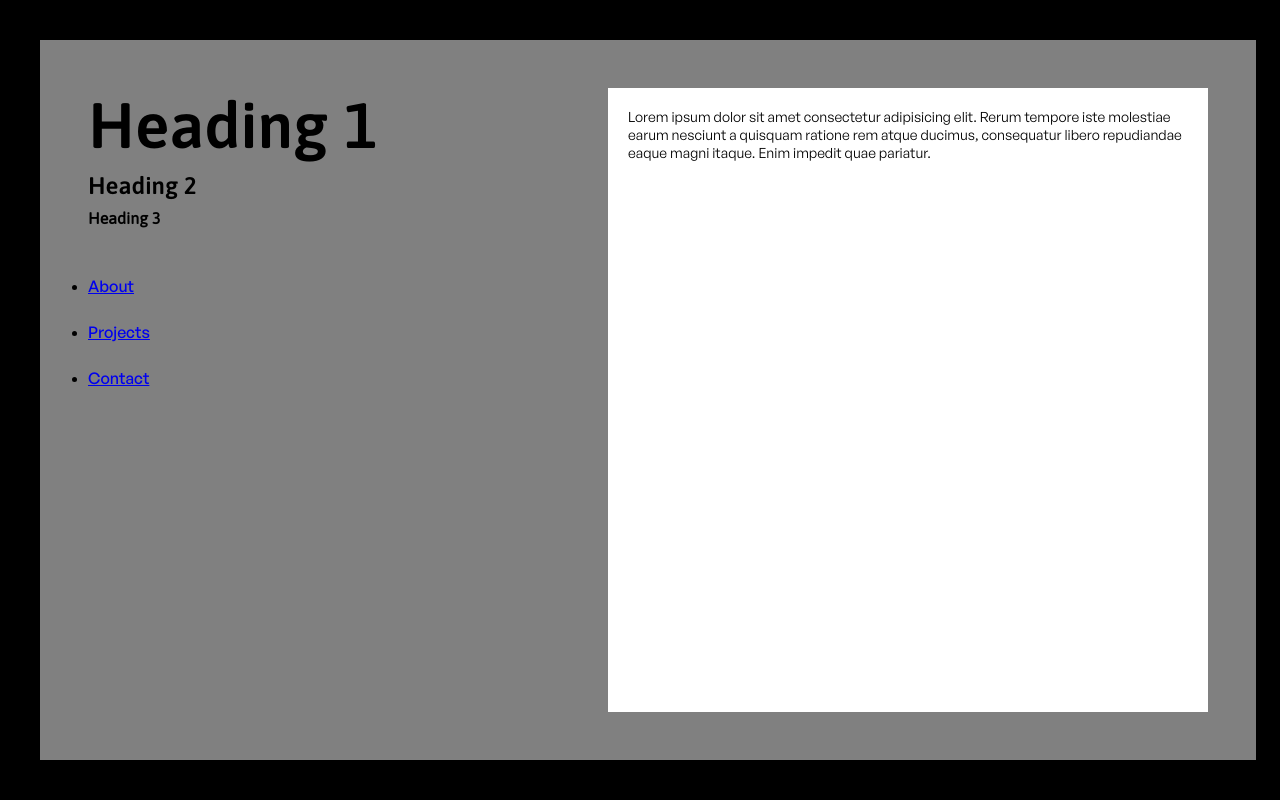
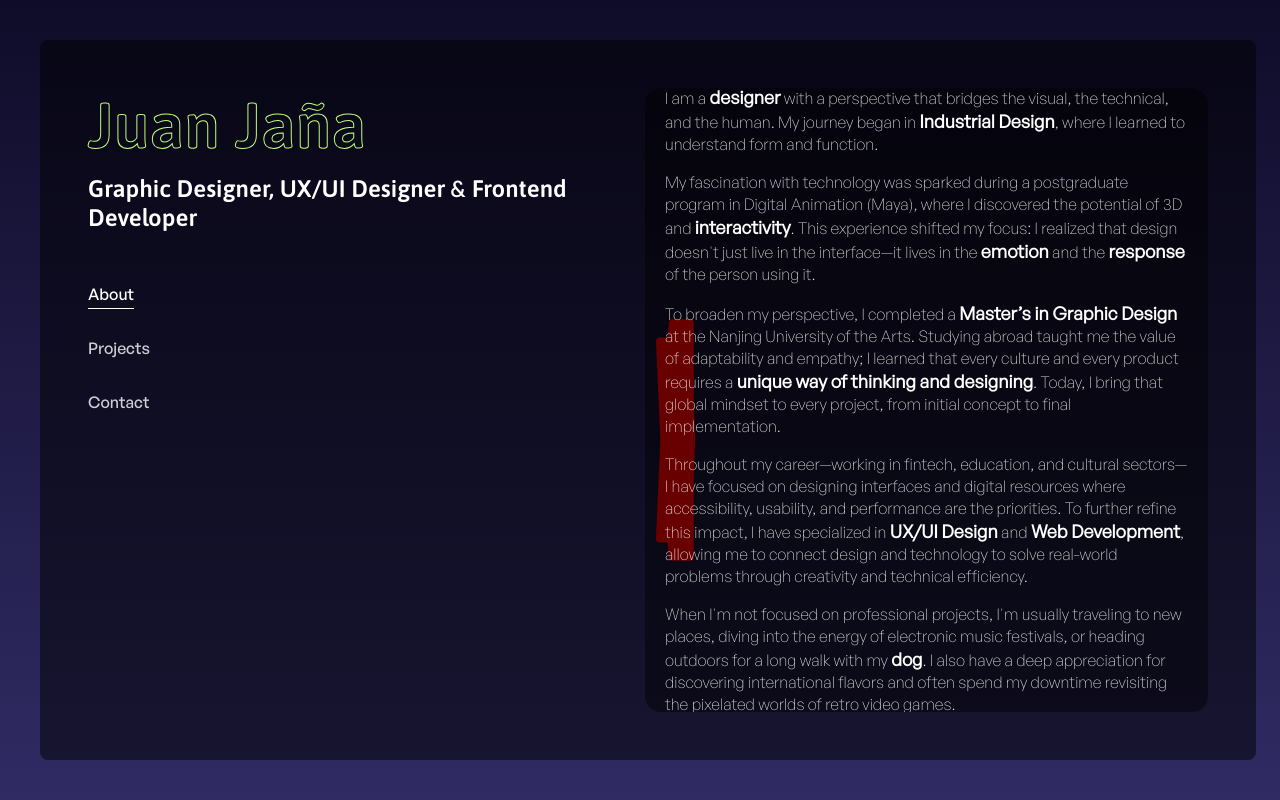
Before and after one commit to Juan-JG/juanjg-portfolio, a website built with Vite: page index.html in a window 1280 px wide. Both pictures are taken after a click on the link "About". Shown: the top 800 px of the page. Built offline with nearby package versions, Linux system fonts and the light colour scheme; files whose address does not match are found by name.

Commit message:
feature: overall design and content. animations
added overall design elements, fonts sizes, color palette and text content. added link animations and click outside panel logic

```diff
--- a/css/styles.css
+++ b/css/styles.css
@@ -31,12 +31,26 @@
   font-display: swap;
   font-style: normal;
 }
-
+@font-face {
+  font-family: "GeneralSans-Light";
+  src: url("../src/assets/fonts/GeneralSans-Light.woff2") format("woff2");
+  font-weight: 300;
+  font-display: swap;
+  font-style: normal;
+}
+@font-face {
+  font-family: "GeneralSans-Extralight";
+  src: url("../src/assets/fonts/GeneralSans-Extralight.woff2") format("woff2");
+  font-weight: 200;
+  font-display: swap;
+  font-style: normal;
+}
 body {
   overflow: hidden;
   width: auto;
   height: auto;
-  background-color: black;
+  background: linear-gradient(180deg, #0f0c29 0%, #302b63 100%);
+  min-height: 100vh;
   flex-direction: column;
   justify-content: center;
   align-items: center;
@@ -63,22 +77,78 @@ main,
 h1 {
   font-family: "Asap-SemiBold";
   font-size: 64px;
+  color: transparent;
+  -webkit-text-stroke: 1px #c1ff79;
+  text-shadow: none;
 }
 h2 {
   font-family: "Asap-SemiBold";
   font-size: 24px;
+  color: white;
 }
 h3 {
   font-family: "Asap-Regular";
-  font-size: 16px;
+  font-size: 28px;
+  color: white;
 }
 p {
+  font-family: "GeneralSans-Extralight";
+  font-size: 16px;
+  color: rgb(240, 240, 240);
+}
+.and-symbol {
+  font-family: "GeneralSans-Medium";
+  font-size: 24px;
+  color: white;
+}
+b {
   font-family: "GeneralSans-Regular";
-  font-size: 14px;
+  font-size: 18px;
+  color: white;
 }
-a {
+ul {
+  list-style-type: none;
+}
+.nav-link {
   font-family: "GeneralSans-Medium";
   font-size: 16px;
+  color: white;
+  text-decoration: none;
+  position: relative;
+  padding: 4px 0;
+  display: inline-block;
+}
+
+.nav-link::after {
+  content: "";
+  position: absolute;
+  width: 100%;
+  height: 1px;
+  bottom: 0;
+  left: 0;
+  background-color: white;
+  transform: scaleX(0);
+  transition: transform 0.3s ease-in-out;
+  transform-origin: center;
+}
+
+.nav-link:not(.active):hover::after {
+  transform: scaleX(1);
+}
+
+.nav-link.active::after {
+  transform: scaleX(1);
+  transform-origin: bottom left;
+}
+
+.nav-link:not(.active) {
+  opacity: 0.8;
+  transition: opacity 0.3s;
+}
+
+.nav-link:hover,
+.nav-link.active {
+  opacity: 1;
 }
 main {
   display: flex;
@@ -89,10 +159,11 @@ main {
   width: 95vw;
   height: 90vh;
   color: black;
-  background-color: gray;
+  background-color: rgba(0, 0, 0, 0.5);
   margin: 40px;
   padding: 48px;
   overflow: hidden;
+  border-radius: 0.5rem;
 }
 .main_container--left {
   display: flex;
@@ -122,10 +193,15 @@ main {
 }
 .main_container--right {
   position: relative;
+  display: flex;
+  flex-direction: column;
+  justify-content: center;
+  align-content: center;
   width: 600px;
   height: 100%;
   overflow: hidden;
   background: rgba(0, 0, 0, 0.05);
+  border-radius: 1rem;
 }
 .main_container--right > div {
   position: absolute;
@@ -134,10 +210,14 @@ main {
   width: 100%;
   height: 100%;
   transition: right 0.4s ease-in-out;
-  background: white;
+  background: rgba(0, 0, 0, 0.4);
   z-index: 20;
   padding: 20px;
   pointer-events: auto;
+  display: flex;
+  flex-direction: column;
+  justify-content: center;
+  align-items: stretch;
 }
 .main_container--right > div.active {
   right: 0;
@@ -166,7 +246,7 @@ main {
   flex-direction: column;
   justify-content: center;
   align-items: center;
-  background-color: black;
+  background: linear-gradient(10deg, #0f0c29 0%, #302b63 100%);
 }
 
 #detail-sheet {
@@ -208,3 +288,8 @@ main {
 .is-viewing-project #detail-sheet {
   animation: shine 1.5s ease-in-out;
 }
+.bg_1 {
+  display: flex;
+  flex-direction: column;
+  gap: 1rem;
+}
--- a/index.html
+++ b/index.html
@@ -1,4 +1,4 @@
-<!DOCTYPE html>
+<!doctype html>
 <html lang="en">
   <head>
     <meta charset="UTF-8" />
@@ -11,25 +11,61 @@
       <main>
         <div class="main_container--left">
           <div class="title_container">
-            <h1>Heading 1</h1>
-            <h2>Heading 2</h2>
-            <h3>Heading 3</h3>
+            <h1>Juan Jaña</h1>
+            <h2>
+              Graphic Designer, UX/UI Designer<span class="and-symbol"> &</span>
+              Frontend Developer
+            </h2>
           </div>
           <div class="nav_menu">
             <ul class="menu_list">
-              <li><a href="#">About</a></li>
-              <li><a href="#">Projects</a></li>
-              <li><a href="#">Contact</a></li>
+              <li><a class="nav-link" href="#">About</a></li>
+              <li><a class="nav-link" href="#">Projects</a></li>
+              <li><a class="nav-link" href="#">Contact</a></li>
             </ul>
           </div>
         </div>
         <div class="main_container--right">
           <div class="bg_1">
             <p>
-              Lorem ipsum dolor sit amet consectetur adipisicing elit. Rerum
-              tempore iste molestiae earum nesciunt a quisquam ratione rem atque
-              ducimus, consequatur libero repudiandae eaque magni itaque. Enim
-              impedit quae pariatur.
+              I am a <b>designer</b> with a perspective that bridges the visual,
+              the technical, and the human. My journey began in
+              <b>Industrial Design</b>, where I learned to understand form and
+              function.
+            </p>
+            <p>
+              My fascination with technology was sparked during a postgraduate
+              program in Digital Animation (Maya), where I discovered the
+              potential of 3D and <b>interactivity</b>. This experience shifted
+              my focus: I realized that design doesn't just live in the
+              interface—it lives in the <b>emotion</b> and the
+              <b>response</b> of the person using it.
+            </p>
+            <p>
+              To broaden my perspective, I completed a
+              <b>Master’s in Graphic Design</b> at the Nanjing University of the
+              Arts. Studying abroad taught me the value of adaptability and
+              empathy; I learned that every culture and every product requires a
+              <b>unique way of thinking and designing</b>. Today, I bring that
+              global mindset to every project, from initial concept to final
+              implementation.
+            </p>
+            <p>
+              Throughout my career—working in fintech, education, and cultural
+              sectors—I have focused on designing interfaces and digital
+              resources where accessibility, usability, and performance are the
+              priorities. To further refine this impact, I have specialized in
+              <b>UX/UI Design</b> and <b>Web Development</b>, allowing me to
+              connect design and technology to solve real-world problems through
+              creativity and technical efficiency.
+            </p>
+            <p>
+              When I'm not focused on professional projects, I'm usually
+              traveling to new places, diving into the energy of electronic
+              music festivals, or heading outdoors for a long walk with my
+              <b>dog</b>. I also have a deep appreciation for discovering
+              international flavors and often spend my downtime revisiting the
+              pixelated worlds of retro video games.
             </p>
           </div>
           <div class="bg_2">
--- a/js/main.js
+++ b/js/main.js
@@ -20,17 +20,22 @@ links.forEach((link, index) => {
     });
 });
 
-//Close panel at outside click
+//Cerrar panel en outside click
 document.addEventListener('click', (e) => {
     const isClickInsidePanel = e.target.closest('.main_container--right');
     const isClickOnMenu = e.target.closest('.menu_list');
+
     if (!isClickInsidePanel && !isClickOnMenu && e.target.id !== 'btn-back') {
+        // Quitar active de los paneles
         allPanels.forEach(panel => panel.classList.remove('active'));
+
+        // Quitar active de los links del menu
+        links.forEach(link => link.classList.remove('active'));
     }
 });
 
 
-// Click on a project thumbnail to get its details
+// Click en thumbnail para ver detalles
 catThumbnails.forEach(cat => {
     cat.addEventListener('click', (e) => {
         e.preventDefault();
@@ -43,7 +48,7 @@ catThumbnails.forEach(cat => {
         }
     });
 });
-//Go back button, set projects thumbnails panel as active panel
+//Al presionar volver, vuelve al panel de proyectos
 btnBack.addEventListener('click', (e) => {
     e.stopPropagation();
     master.classList.remove('is-viewing-project');
@@ -56,3 +61,18 @@ btnBack.addEventListener('click', (e) => {
     allPanels.forEach(p => p.classList.remove('active'));
     projectsPanel.classList.add('active');
 });
+const navlink = document.querySelectorAll('.nav-link');
+
+links.forEach((link, index) => {
+    link.addEventListener('click', (e) => {
+        e.preventDefault();
+
+        // Limpiar estados previos de paneles y links
+        allPanels.forEach(panel => panel.classList.remove('active'));
+        links.forEach(l => l.classList.remove('active'));
+
+        // Activar el panel y el link actual
+        allPanels[index].classList.add('active');
+        link.classList.add('active');
+    });
+});
```
Also changed, not shown: src/assets/fonts/GeneralSans-Extralight.woff2 (added), src/assets/fonts/GeneralSans-Light.woff2 (added).
